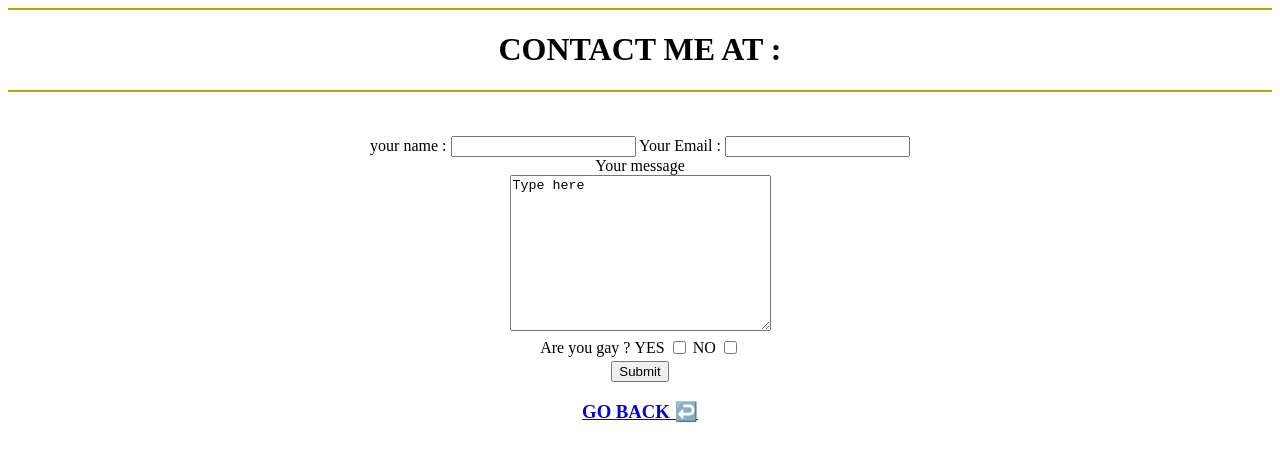
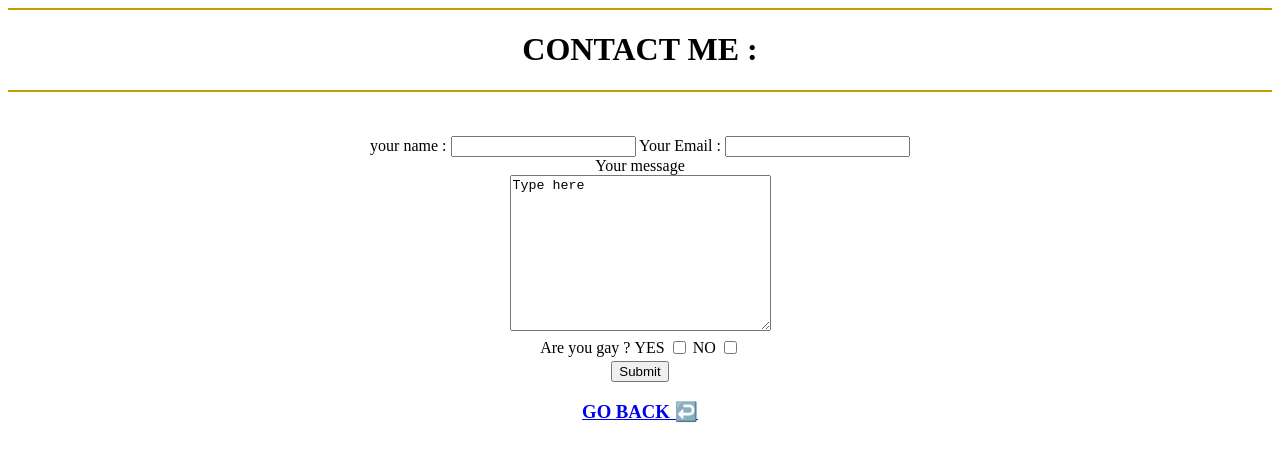
Before and after one commit to firasis0/CV, a plain HTML site: page contact-me.html in a window 1280 px wide. Drawn offline with Linux system fonts and the light colour scheme.

Commit message:
deleted one word

```diff
--- a/contact-me.html
+++ b/contact-me.html
@@ -11,7 +11,7 @@
 <body>
     <center>
         <hr color="cian" size="2">
-        <h1>CONTACT ME AT :</h1>
+        <h1>CONTACT ME :</h1>
         <hr color="cian" size="2">
 
 <br>
```
